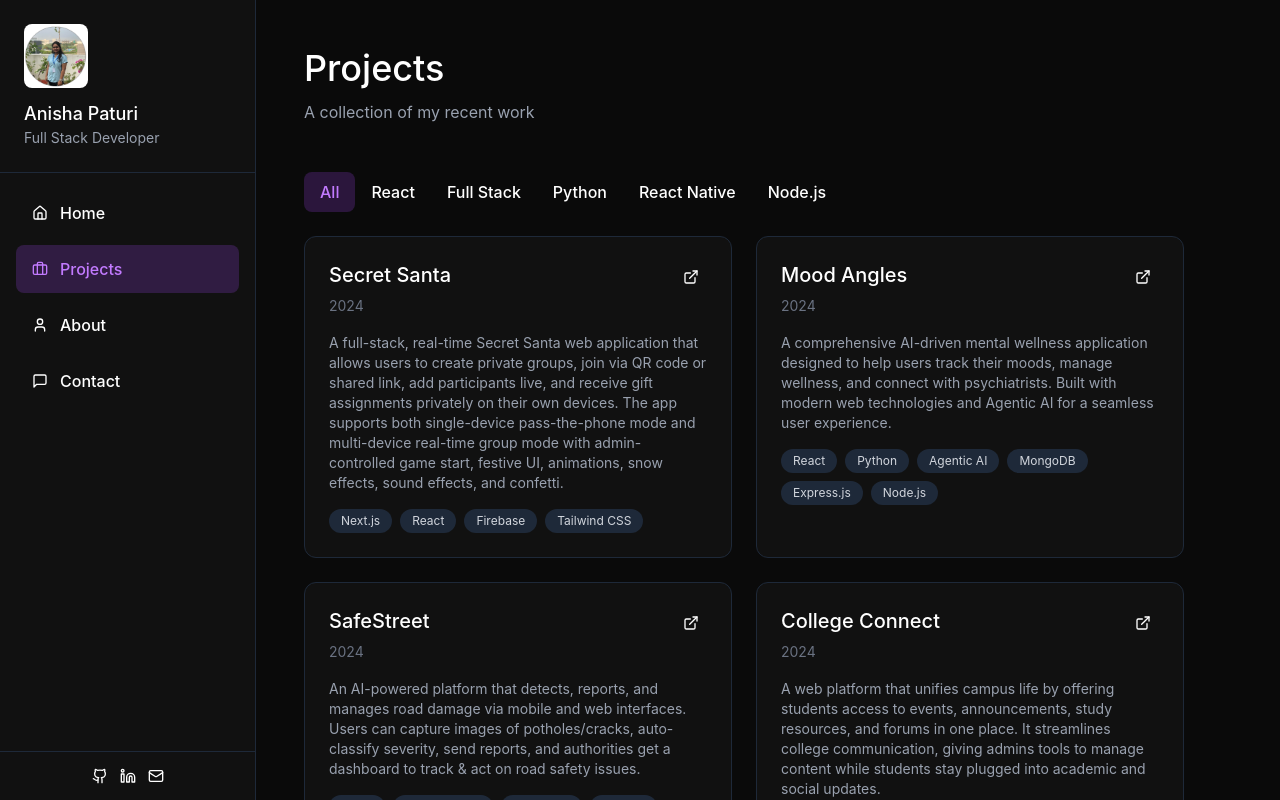
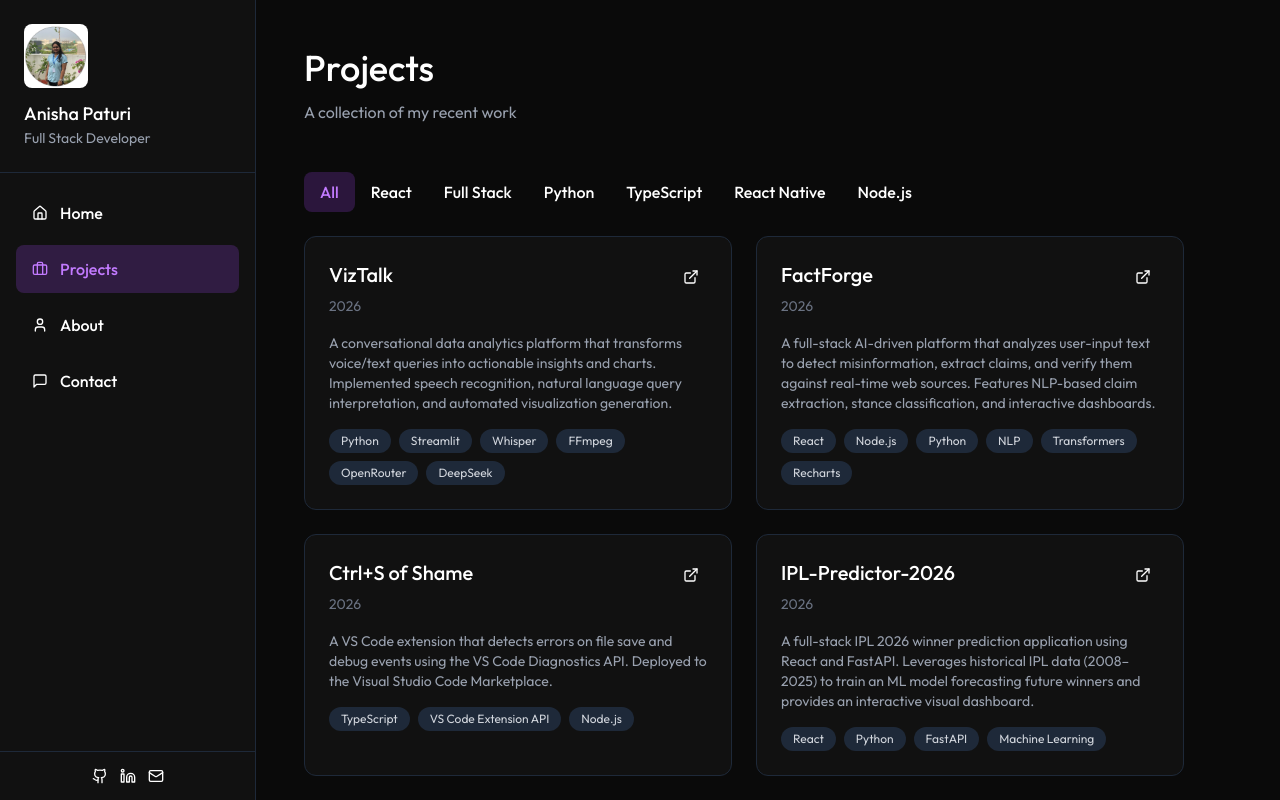
Before and after one commit to AnishaPaturi/Portfolio, a React (Vite) app: page / in a window 1280 px wide. Both pictures are taken after a click on the button "View My Work". Shown: the top 800 px of the page. Built offline with nearby package versions, Linux system fonts and the light colour scheme.

Commit message:
Adding the changes

```diff
--- a/index.html
+++ b/index.html
@@ -1,10 +1,21 @@
-
 <!DOCTYPE html>
 <html lang="en">
   <head>
     <meta charset="UTF-8" />
     <meta name="viewport" content="width=device-width, initial-scale=1.0" />
-      <title>Portfolio Application Design</title>
+    <title>Anisha Paturi - Portfolio</title>
+    <link rel="preconnect" href="https://fonts.googleapis.com">
+    <link rel="preconnect" href="https://fonts.gstatic.com" crossorigin>
+    <link href="https://fonts.googleapis.com/css2?family=Outfit:wght@300;400;500;600;700&display=swap" rel="stylesheet">
+    <style>
+      body {
+        font-family: 'Outfit', sans-serif;
+        background-color: #0a0a0a;
+        margin: 0;
+        padding: 0;
+        overflow-x: hidden;
+      }
+    </style>
   </head>
 
   <body>
--- a/src/app/components/PortfolioThree.tsx
+++ b/src/app/components/PortfolioThree.tsx
@@ -28,10 +28,61 @@ export default function PortfolioThree() {
 
   const projects = [
     {
+      title: "VizTalk",
+      description: "A conversational data analytics platform that transforms voice/text queries into actionable insights and charts. Implemented speech recognition, natural language query interpretation, and automated visualization generation.",
+      tech: ["Python", "Streamlit", "Whisper", "FFmpeg", "OpenRouter", "DeepSeek"],
+      link: "https://github.com/AnishaPaturi/VizTalk",
+      year: "2026",
+      category: "Python",
+    },
+    {
+      title: "FactForge",
+      description: "A full-stack AI-driven platform that analyzes user-input text to detect misinformation, extract claims, and verify them against real-time web sources. Features NLP-based claim extraction, stance classification, and interactive dashboards.",
+      tech: ["React", "Node.js", "Python", "NLP", "Transformers", "Recharts"],
+      link: "https://github.com/AnishaPaturi/FactForge",
+      liveLink: "https://fact-forge.vercel.app",
+      year: "2026",
+      category: "Full Stack",
+    },
+    {
+      title: "Ctrl+S of Shame",
+      description: "A VS Code extension that detects errors on file save and debug events using the VS Code Diagnostics API. Deployed to the Visual Studio Code Marketplace.",
+      tech: ["TypeScript", "VS Code Extension API", "Node.js"],
+      link: "https://github.com/AnishaPaturi/CtrlSofShame",
+      year: "2026",
+      category: "TypeScript",
+    },
+    {
+      title: "IPL-Predictor-2026",
+      description: "A full-stack IPL 2026 winner prediction application using React and FastAPI. Leverages historical IPL data (2008–2025) to train an ML model forecasting future winners and provides an interactive visual dashboard.",
+      tech: ["React", "Python", "FastAPI", "Machine Learning"],
+      link: "https://github.com/AnishaPaturi/IPL-Predictor-2026",
+      liveLink: "https://ipl-predictor-2026-nu.vercel.app",
+      year: "2026",
+      category: "Full Stack",
+    },
+    {
+      title: "AI Interview Platform",
+      description: "Premium AI Interview Platform UI leveraging professional motion design and physics-based animations using Framer Motion. Contains robust features for live voice transcription and AI-driven interview analysis.",
+      tech: ["TypeScript", "Next.js", "Framer Motion", "AI"],
+      link: "https://github.com/AnishaPaturi/AI-Interview",
+      year: "2026",
+      category: "TypeScript",
+    },
+    {
+      title: "ResumeIQ",
+      description: "An AI-powered web application that scans resumes, generates an ATS-style score, identifies skill gaps, and provides personalized improvement suggestions based on current industry trends.",
+      tech: ["JavaScript", "React", "AI"],
+      link: "https://github.com/AnishaPaturi/ResumeIQ",
+      year: "2026",
+      category: "Full Stack",
+    },
+    {
       title: "Secret Santa",
       description: "A full-stack, real-time Secret Santa web application that allows users to create private groups, join via QR code or shared link, add participants live, and receive gift assignments privately on their own devices. The app supports both single-device pass-the-phone mode and multi-device real-time group mode with admin-controlled game start, festive UI, animations, snow effects, sound effects, and confetti.",
       tech: ["Next.js", "React", "Firebase", "Tailwind CSS"],
       link: "https://github.com/AnishaPaturi/Secret-Santa-",
+      liveLink: "https://secret-santa-theta-nine.vercel.app/",
       year: "2024",
       category: "Full Stack",
     },
@@ -166,11 +217,12 @@ export default function PortfolioThree() {
   ];
 
   const engagement = [
+    "3rd place in an Agentic AI Hackathon, 2025",
+    "Participated in a Product Space Hackathon, 2025",
+    "Worked as Volunteer in NMDC Hyderabad Marathon, 2024",
+    "Worked as Volunteer for DBMS Workshop in KMIT, 2024",
+    "Attended a workshop at IITH for Gen AI course",
     "Participated in VJIT Hackathon, 2023",
-    "Attended a workshop at IITH for Gen AI course",
-    "Worked as Volunteer for DBMS Workshop in KMIT, 2024",
-    "Worked as Volunteer in NMDC Hyderabad Marathon, 2024",
-    "Participated in a Product Space Hackathon, 2025",
   ];
 
   const skills = {
@@ -206,8 +258,26 @@ export default function PortfolioThree() {
     cgpa: "8.6 CGPA",
   };
 
+  const accomplishments = [
+    {
+      name: "1st Position at GeeksForGeeks Intra-College Hackathon",
+      description: "Secured first place in the 2026 GeeksForGeeks hackathon competition.",
+    },
+    {
+      name: "HackerRank SQL (Advanced) Skill Certification",
+      description: "Passed the HackerRank skill certification test for advanced SQL (Earned: 10 Apr, 2026 | ID: 53EA5621369E).",
+    },
+    {
+      name: "Claude Code Course – Anthropic",
+      description: "Certified; applied LLMs for coding, debugging, and prompt engineering.",
+    },
+    {
+      name: "AWS Certified Cloud Practitioner",
+      description: "Completed 22.5-hour training on AWS fundamentals, including cloud architecture, core services, security, and pricing.",
+    },
+  ];
 
-  const categories = ["all", "React", "Full Stack", "Python", "React Native", "Node.js"];
+  const categories = ["all", "React", "Full Stack", "Python", "TypeScript", "React Native", "Node.js"];
   const filteredProjects =
     selectedCategory === "all"
       ? projects
@@ -359,7 +429,7 @@ export default function PortfolioThree() {
                       <span className="text-sm text-gray-500">{project.year}</span>
                     </div>
                     <a
-                      href={project.link}
+                      href={project.liveLink || project.link}
                       target="_blank"
                       rel="noopener noreferrer"
                       className="p-2 hover:bg-gray-800 rounded-lg transition-colors"
@@ -443,7 +513,19 @@ export default function PortfolioThree() {
                 </div>
               </div>
 
-              <div>
+              <div className="mb-12">
+                <h2 className="text-2xl mb-6">Accomplishments</h2>
+                <div className="space-y-6">
+                  {accomplishments.map((item, index) => (
+                    <div key={index} className="border-l-2 border-purple-500 pl-6">
+                      <h3 className="text-xl mb-1">{item.name}</h3>
+                      <p className="text-gray-400 text-sm">{item.description}</p>
+                    </div>
+                  ))}
+                </div>
+              </div>
+
+              <div className="mb-12">
                 <h2 className="text-2xl mb-6">College Engagement</h2>
                 <div className="space-y-3">
                   {engagement.map((item, index) => (
```
Also changed, not shown: 1 other file (tests, documents, lock files or other folders). Lines whose indentation alone changed are shown as unchanged.
